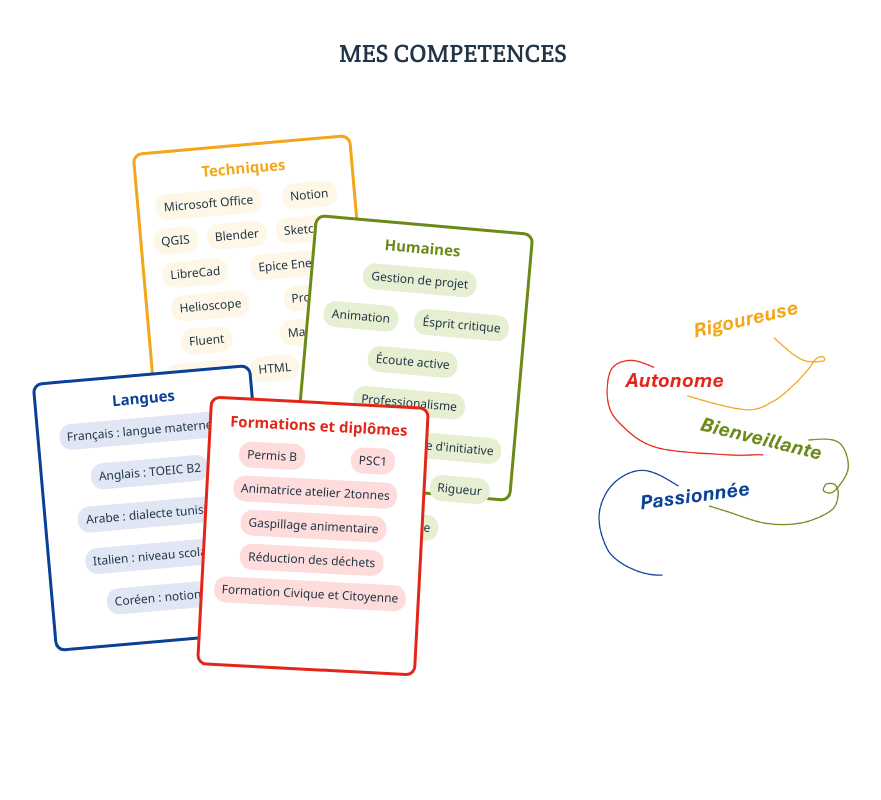
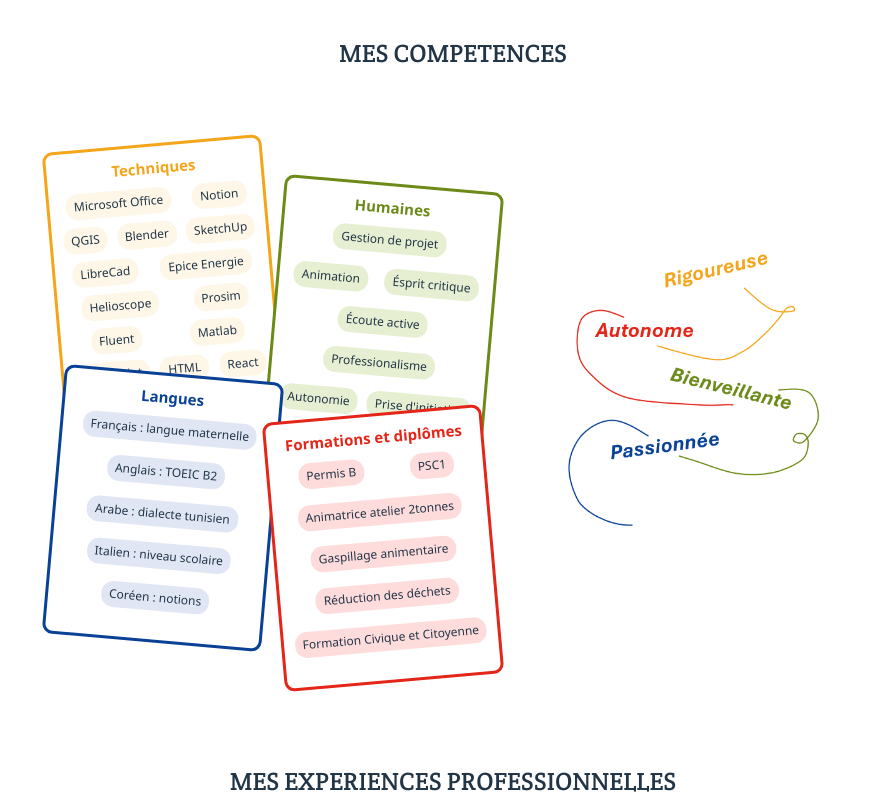
Before and after one commit to shahnazekassar4-cloud/CV-shahnaze, a React (Vite) app: page / in a window 1280 px wide. Shown: the part 980-1780 px from the top of the page, without its empty margins (187-1068 px from the left). Built offline with nearby package versions, Linux system fonts and the light colour scheme.

Commit message:
maj crous et position cartes competences

```diff
--- a/src/composants/carte/PlusFormations.tsx
+++ b/src/composants/carte/PlusFormations.tsx
@@ -10,7 +10,7 @@ export function PlusFormations() {
   return (
     <ul className="competences-container-cartes">
       {liste.map((el) => {
-        return <li className="competences-formations">{el}</li>;
+        return <li className="competences-formations mb-2">{el}</li>;
       })}
     </ul>
   );
--- a/src/listes/listeCartes.tsx
+++ b/src/listes/listeCartes.tsx
@@ -24,7 +24,7 @@ export const listeCompetences: Carte[] = [
     couleur: "rgb(244,165,25)",
     couleurOmbre:
       "hover:shadow-[7px_5px_0px_-1px_rgba(244,165,25,0.5)] hover:z-1",
-    position: "md:absolute md:left-30 md:top-0 md:-rotate-5",
+    position: "md:absolute md:left-0 md:top-0 md:-rotate-5",
   },
   {
     id: 2,
@@ -33,7 +33,7 @@ export const listeCompetences: Carte[] = [
     couleur: "#6C8A18",
     couleurOmbre:
       "hover:shadow-[7px_5px_0px_-1px_rgba(108,138,24,0.5)] hover:z-1",
-    position: "md:absolute md:right-0 md:top-20 md:rotate-5",
+    position: "md:absolute md:right-0 md:top-10 md:rotate-5",
   },
   {
     id: 4,
@@ -43,7 +43,7 @@ export const listeCompetences: Carte[] = [
 
     couleurOmbre:
       " hover:shadow-[7px_5px_0px_-1px_rgba(9,65,150,0.5)] hover:z-1",
-    position: "md:absolute md:bottom-25 md:right-65 md:-rotate-5",
+    position: "md:absolute md:bottom-0 md:left-0 md:rotate-5",
   },
   {
     id: 3,
@@ -51,8 +51,8 @@ export const listeCompetences: Carte[] = [
     description: <PlusFormations />,
     couleur: "#E42618",
     couleurOmbre:
-      "shadow-[7px_5px_0px_-1px_rgba(228,38,24,0.5)] md:shadow-none md:hover:shadow-[7px_5px_0px_-1px_rgba(228,38,24,0.5)] hover:z-1",
-    position: "md:absolute md:bottom-18 md:right-25 md:rotate-3",
+      "hover:shadow-[7px_5px_0px_-1px_rgba(228,38,24,0.5)] md:shadow-none md:hover:shadow-[7px_5px_0px_-1px_rgba(228,38,24,0.5)] hover:z-1",
+    position: "md:absolute md:-bottom-10 md:right-0 md:-rotate-5",
   },
 ];
 export const listeInterets: Carte[] = [
--- a/src/listes/listeEvenements.tsx
+++ b/src/listes/listeEvenements.tsx
@@ -158,7 +158,7 @@ export const listeExp: Evenement[] = [
       "Création et animation d'évènements autour de la transition écologique auprès de la communauté étudiante de Toulouse.",
     couleur: "#E42618",
     content: (
-      <div>
+      <div className="flex flex-col gap-1">
         {/* <p>
           Au travers cette expérience j'ai su mobiliser mon{" "}
           <span className="text-red-600">réseau</span> pour proposer des{" "}
@@ -178,7 +178,23 @@ export const listeExp: Evenement[] = [
           (3ème édition) en tant qu'animatrice du QUIZZ de culture E et de la
           roue de la transition.
         </p> */}
-
+        <ul>
+          <li>
+            {" "}
+            <span className="text-red-600">
+              Festival des Futurs Proches{" "}
+            </span>{" "}
+            (3ème édition){" "}
+          </li>
+          <li>
+            <span className="text-red-600">Emission de radio</span> sur
+            l'éco-anxiété chez les étudiants en collaboration avec Campus FM
+          </li>
+          <li>
+            <span className="text-red-600">QUIZZ de culture "E"</span>{" "}
+            (Ecologie)
+          </li>
+        </ul>
         <p>
           Formations :{" "}
           <span>
@@ -211,7 +227,10 @@ export const listeExp: Evenement[] = [
             )
           </span>{" "}
           • <span>PSC1 (La Croix Rouge)</span> •{" "}
-          <span>Formation Civique et Citoyenne (Ligue de l’Enseignement)</span>
+          <span>
+            Formation Civique et Citoyenne : s’engager à travers l’économie
+            sociale et solidaire (e-graine){" "}
+          </span>
         </p>
       </div>
     ),
--- a/src/pages/Home.tsx
+++ b/src/pages/Home.tsx
@@ -35,8 +35,8 @@ const Home = () => {
       </div>
       <div className="parties">
         <h2 className="chapitre">MES COMPETENCES</h2>
-        <div className="flex justify-center mt-10 gap-10">
-          <div className="carte-competences-position relative md:w-130 min-h-155">
+        <div className="flex justify-center mt-10 gap-10 md:mb-10">
+          <div className=" carte-competences-position relative md:w-115 min-h-130  ">
             {listeCompetences.map((carte) => {
               return (
                 <ComposantCarte
```
Also changed, not shown: src/mes-styles/styles-evenements.css (indentation only).
